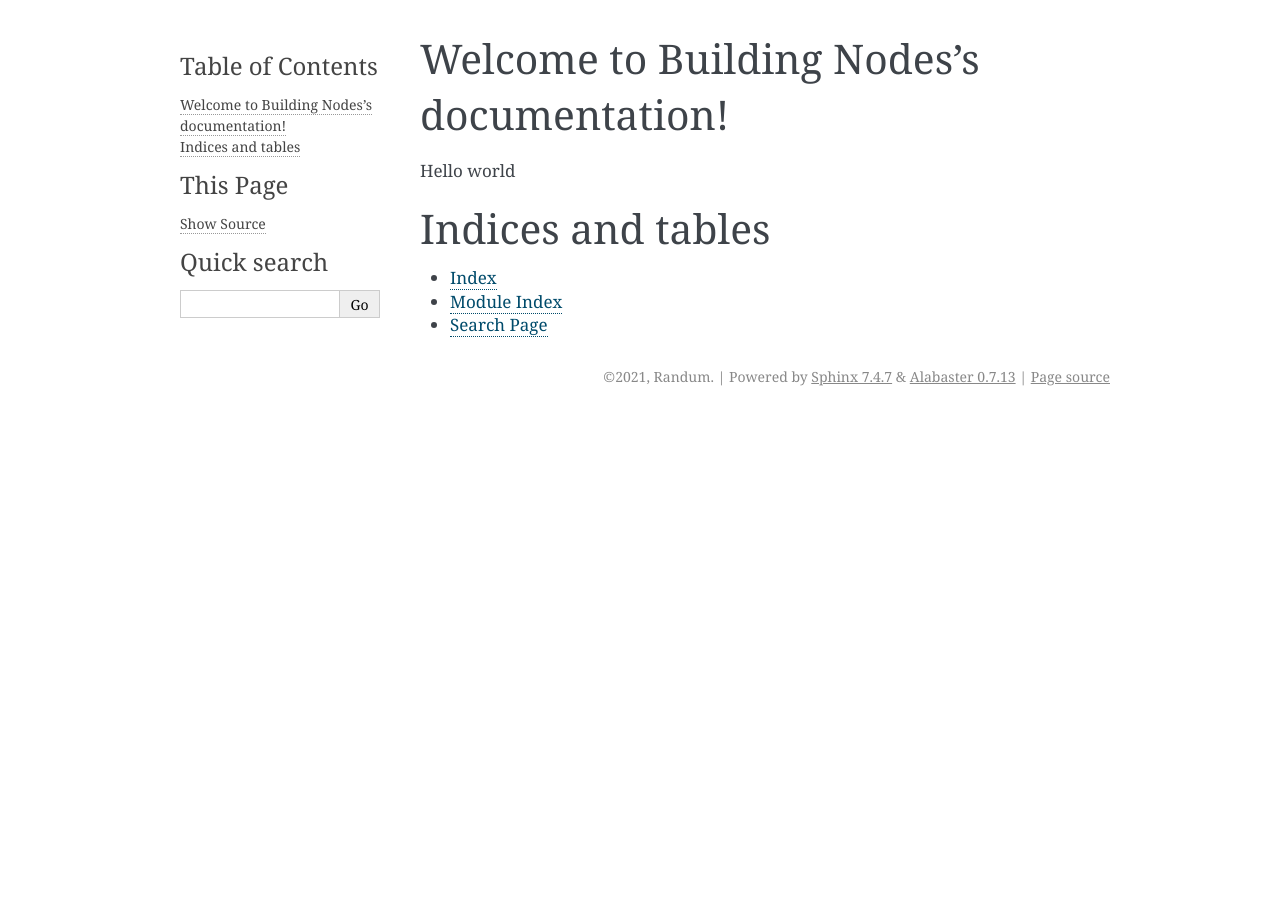
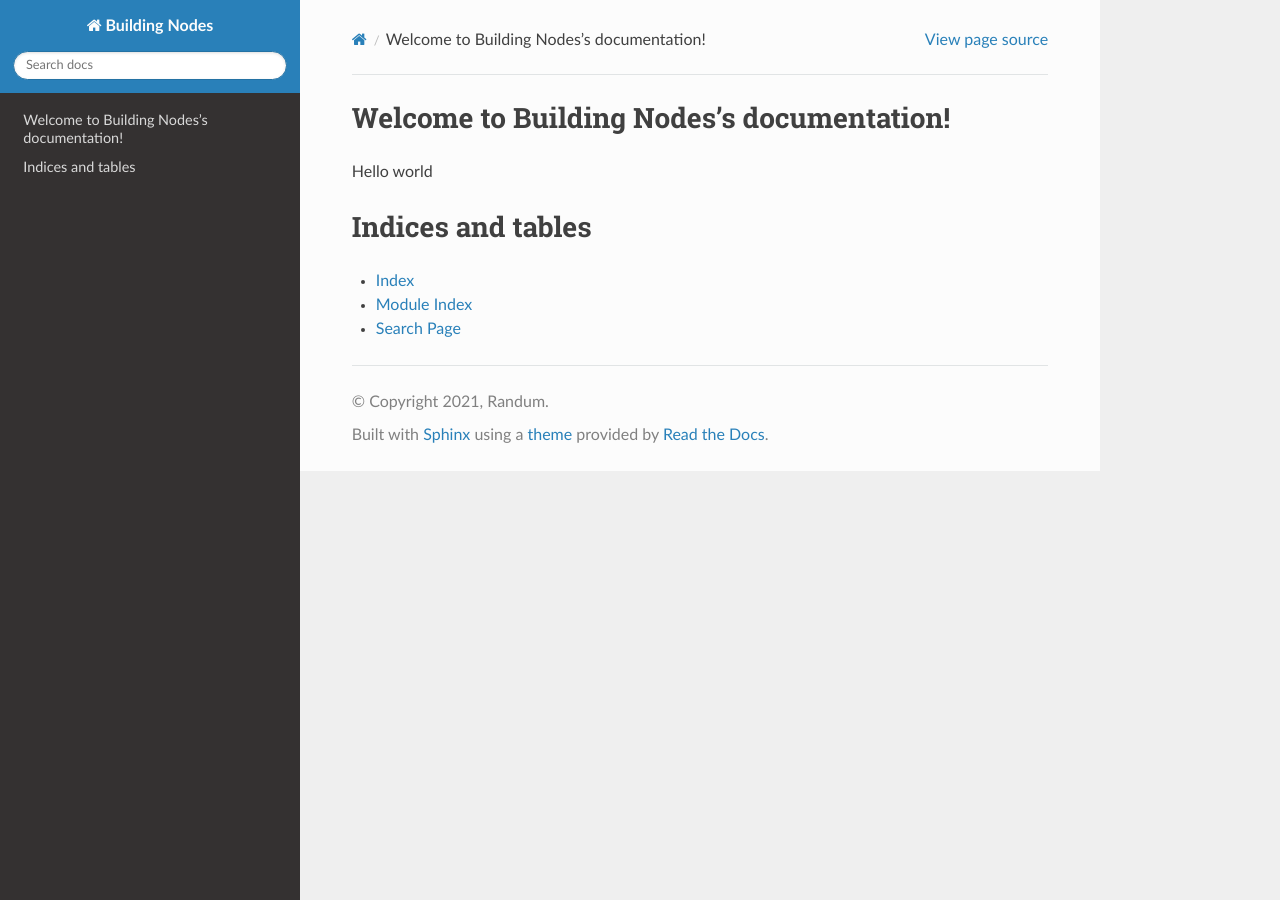
Before and after one commit to Durman/BuildingNodesDocs, a Sphinx documentation site: the page built from docs/index.rst, in a window 1280 px wide. Built offline with Sphinx 7.4.7 and the Read the Docs theme 2.0.0, drawn with Linux system fonts in a browser that asks for light colours.

Commit message:
add theme

```diff
--- a/docs/conf.py
+++ b/docs/conf.py
@@ -36,7 +36,7 @@ exclude_patterns = []
 
 # The theme to use for HTML and HTML Help pages.  See the documentation for
 # a list of builtin themes.
-html_theme = 'alabaster'
+html_theme = 'sphinx_rtd_theme'
 
 # Add any paths that contain custom static files (such as style sheets) here,
 # relative to this directory. They are copied after the builtin static files,
--- a/requirements.txt
+++ b/requirements.txt
@@ -1 +1,2 @@
 sphinx
+sphinx_rtd_theme
```
Also changed, not shown: 1 other file.
